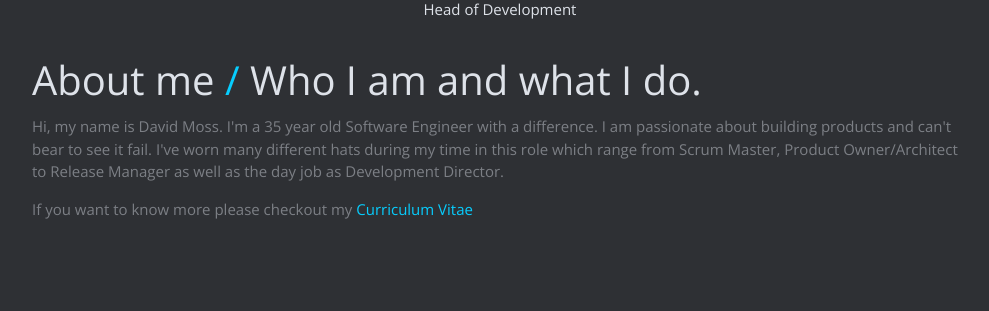
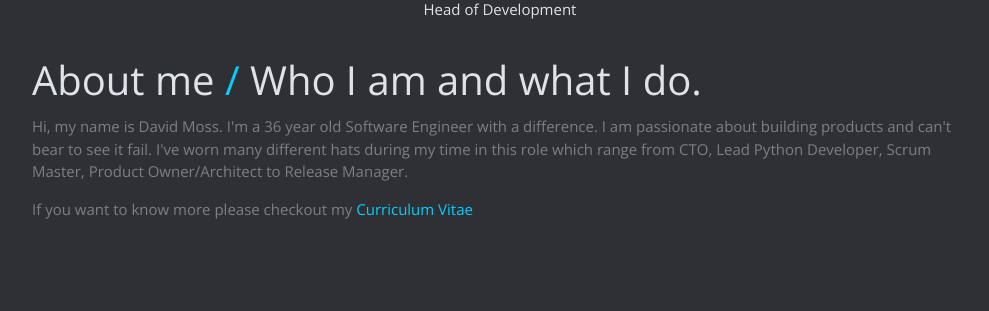
Before and after one commit to davidmoss/davidcmoss, a Django app: page / in a window 1280 px wide. Shown: the part 362-673 px from the top of the page, without its empty margins (140-1129 px from the left). Run offline with Django 3.2, Linux system fonts and the light colour scheme; style sheets or scripts are compiled from the project's sources.

Commit message:
Updating CV

```diff
--- a/davidcmoss/templates/home.html
+++ b/davidcmoss/templates/home.html
@@ -12,7 +12,7 @@
         <!-- SEO RELEVANT TAGS -->
         <meta name="description" content="Hands on Agile Development Manager from London UK." />
         <meta name="author" content="David C Moss">
-        <meta name="keywords" content="david, moss, david moss, david c moss, python, agile, scrum, kanban, django, flask, docker, terraform, kubernetes, architect, management, css3, web, internet, javascript, js, html5, release, devops, vagrant, salt, facebook, twitter, development, director, web application, dam, mam, vidispine, rest, api, professional, enterprise, scalable, freelance london, london, uk, united kingdom"/>
+        <meta name="keywords" content="david, moss, david moss, david c moss, python, agile, scrum, aws, kanban, django, flask, docker, terraform, kubernetes, architect, management, css3, web, internet, javascript, js, html5, release, devops, vagrant, salt, facebook, twitter, development, director, web application, dam, mam, vidispine, rest, api, professional, enterprise, scalable, freelance london, london, uk, united kingdom"/>
         <!-- SEO RELEVANT TAGS -->
 
         <title>David C Moss</title>
@@ -55,10 +55,10 @@
                     <section class="whoami">
                         <h1>About me <span class="slash">/</span> <span class="sub">Who I am and what I do.</span></h1>
                         <p>
-                          Hi, my name is David Moss. I'm a 35 year old Software Engineer with a difference.
+                          Hi, my name is David Moss. I'm a 36 year old Software Engineer with a difference.
                           I am passionate about building products and can't bear to see it fail. I've worn
-                          many different hats during my time in this role which range from Scrum Master,
-                          Product Owner/Architect to Release Manager as well as the day job as Development Director.
+                          many different hats during my time in this role which range from CTO, Lead Python Developer,
+                          Scrum Master, Product Owner/Architect to Release Manager.
                         </p>
                         <p>
                           If you want to know more please checkout my
```
Also changed, not shown: 1 other file.
